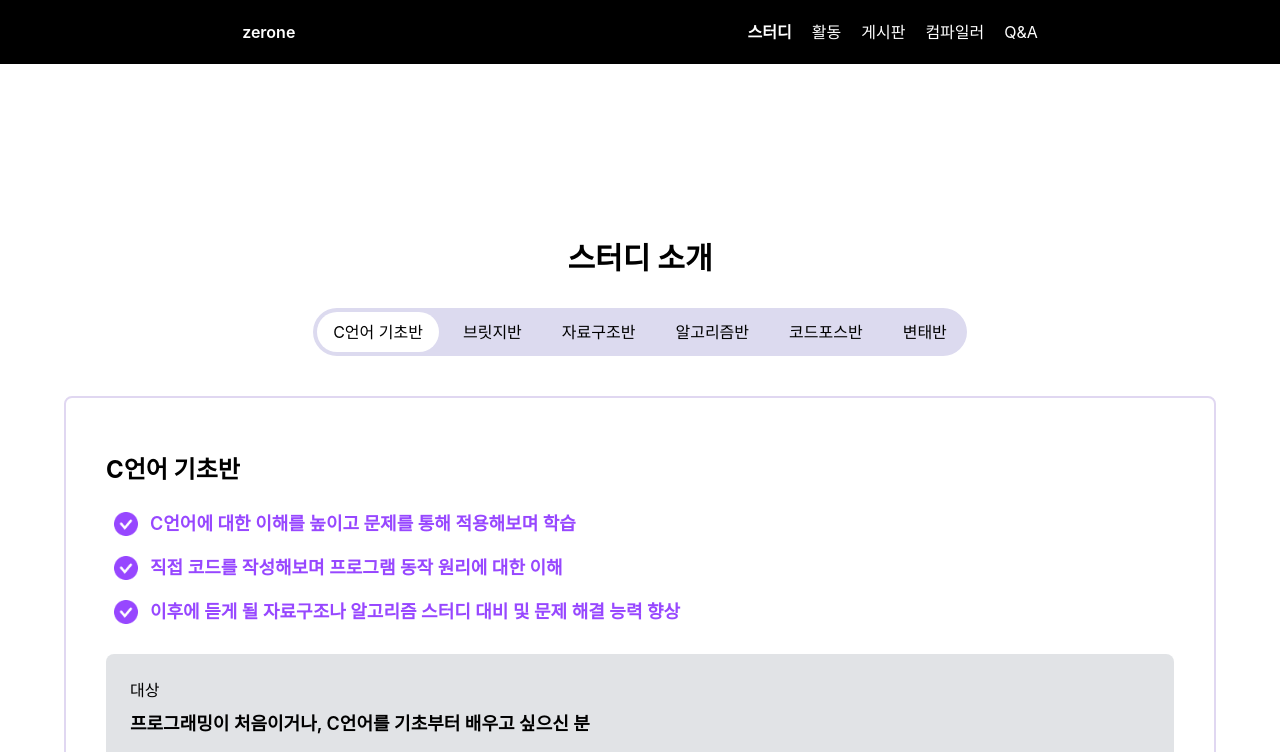
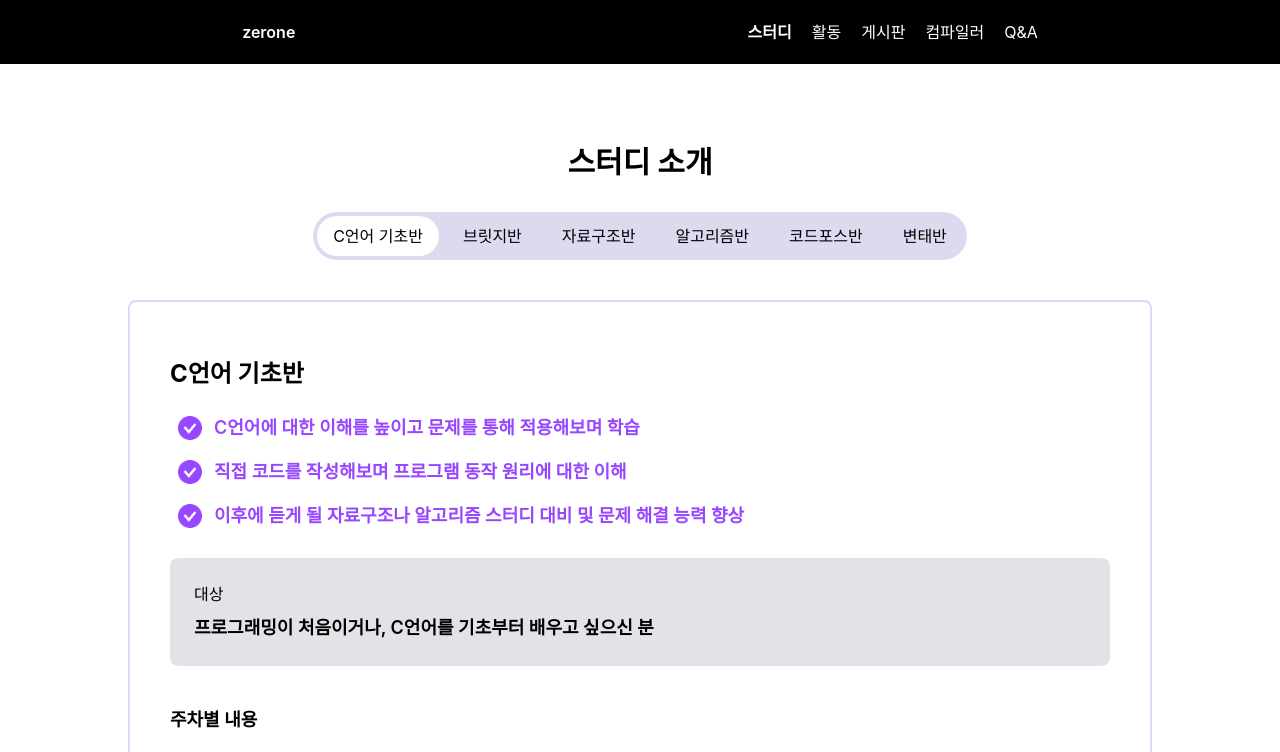
Before and after one commit to ZERONE-HOMEPAGE/client, a React (Vite) app: page /study in a window 1280 px wide. Shown: the top 752 px of the page. Built offline with nearby package versions, Linux system fonts and the light colour scheme; a web font is replaced by a local one.

Commit message:
style: 페이지 요소 양옆 마진 통일

```diff
--- a/src/components/sections/MainPage/Awards.tsx
+++ b/src/components/sections/MainPage/Awards.tsx
@@ -56,7 +56,7 @@ export default function Awards() {
                 <h1 className="text-3xl font-bold mt-3 md:mt-5 -mb-32 md:mb-0">수상 이력</h1>
             </div>
 
-            <div data-aos="fade-up" className="flex flex-col w-[80%] flex-1 max-w-4xl items-center justify-center gap-4">
+            <div data-aos="fade-up" className="flex flex-col flex-1 w-full max-w-5xl items-center justify-center gap-4">
                 <PillTab
                 tabElements={[
                     { label: "shake!", active: activeTabIdx === 0 },
@@ -87,7 +87,7 @@ export default function Awards() {
                 ))}
                 </div>
             </div>
-            <p className="max-w-[25rem] md:max-w-[51rem] leading-relaxed text-sm md:text-lg font-bold text-center mb-4 md:mb-12 -mt-32 md:mt-0 px-4">
+            <p className="max-w-5xl leading-relaxed text-sm md:text-lg font-bold text-center mb-4 md:mb-12 -mt-32 md:mt-0">
             위와 같은 수상 경험을 통해 알고리즘 문제 해결 능력을 입증하였으며 다양한 문제 유형을 분석하고 해결하는 과정에서 논리적 사고력과 실전 감각을 지속적으로 향상시켜 왔습니다.
             </p>
 
--- a/src/components/sections/MainPage/ClubIntro.tsx
+++ b/src/components/sections/MainPage/ClubIntro.tsx
@@ -11,18 +11,18 @@ export default function ClubIntro() {
 
     return (
         <Background image={background}>
-            <div className="px-4 md:px-8 lg:px-16 w-full">
+            <div className=" w-full max-w-5xl">
                 <p className="text-2xl md:text-3xl lg:text-4xl font-bold text-center text-white mt-[10vh] mb-6 md:mb-10">학회소개</p>
-                <p className='max-w-[57rem] mx-auto leading-relaxed text-lg md:text-xl font-semibold text-center text-violet-300 mb-8 md:mb-12'>{Text.introText}</p>
+                <p className='w-full mx-auto leading-relaxed text-lg md:text-xl font-semibold text-center text-violet-300 mb-8 md:mb-12'>{Text.introText}</p>
 
-                <ShadowBox className='max-w-6xl mx-auto'>
+                <ShadowBox className='w-full'>
                     <div className='p-6 md:p-8 lg:p-10'>
                         <p className='text-2xl md:text-3xl font-bold text-white mb-4 md:mb-6'>설립 목적</p>
                         <p className='leading-relaxed text-lg md:text-xl font-semibold text-gray-200'>{Text.purposeText}</p>
                     </div>
                 </ShadowBox>
 
-                <ShadowBox className='max-w-6xl mx-auto'>
+                <ShadowBox className='w-full'>
                     <div className='p-6 md:p-8 lg:p-9'>
                         <p className='text-2xl md:text-3xl font-bold text-white mb-6 md:mb-8'>주요 활동</p>
 
--- a/src/components/sections/MainPage/CompetitionHistory.tsx
+++ b/src/components/sections/MainPage/CompetitionHistory.tsx
@@ -3,11 +3,11 @@ import competetionImg from "@/assets/images/competition.jpg";
 
 export default function CompetitionHistory() {
     return (
-        <div className="w-full min-h-[100vh] flex flex-col items-center justify-center p-4">
-            <p className="font-bold text-lg">자체 경진대회</p>
-            <h1 className="text-2xl font-bold mb-4">개최 이력</h1>
+        <div className="w-full max-w-5xl min-h-[100vh] flex flex-col items-center justify-center">
+            <p className="font-bold text-2xl">자체 경진대회</p>
+            <h1 className="text-3xl font-bold mb-4">개최 이력</h1>
 
-            <Card animation="fade-right" className="relative w-[95%] md:w-[60%] h-48 text-white mb-4 flex flex-row items-end justify-evenly p-0 overflow-hidden">
+            <Card animation="fade-right" className="relative w-full h-48 text-white mb-4 flex flex-row items-end justify-evenly p-0 overflow-hidden">
                 <img
                     src={competetionImg}
                     alt="배경"
@@ -27,7 +27,7 @@ export default function CompetitionHistory() {
                 </ul>
             </Card>
 
-            <Card animation="fade-left" className="relative w-[95%] md:w-[60%] h-48 text-white mb-8 flex flex-row items-end justify-evenly p-0 overflow-hidden">
+            <Card animation="fade-left" className="relative w-full h-48 text-white mb-8 flex flex-row items-end justify-evenly p-0 overflow-hidden">
                 <img
                     src={competetionImg}
                     alt="배경"
@@ -47,7 +47,7 @@ export default function CompetitionHistory() {
                 </div>
             </Card>
 
-            <p className="w-[80%] text-center">
+            <p className="w-full text-center">
                 학회에서는 알고리즘 및 프로그래밍 실력을 향상시키고 우수 인재를 발굴하기 위한 다양한 경진대회를 주최하고 있습니다. 이러한 경진대회는 참가자들에게 실력을 검증할 기회를 제공할 뿐만 아니라 학회 차원에서 프로그래밍 학습 문화와 경쟁력을 강화하는 데 기여하고 있습니다. 이를 통해 실전 경험을 쌓고 보다 심화된 문제 해결 능력을 배양할 수 있는 환경이 조성되고 있습니다.
             </p>
         </div>
--- a/src/components/sections/StudyPage/StudyIntro.tsx
+++ b/src/components/sections/StudyPage/StudyIntro.tsx
@@ -86,8 +86,8 @@ export default function StudyIntro() {
     const [activeTabIdx, setActiveTabIdx] = useState<number>(0);
 
     return (
-        <div className="w-full min-h-[100vh] flex flex-col items-center p-4">
-            <h1 className="text-3xl font-bold mt-40 mb-8">스터디 소개</h1>
+        <div className="w-full flex flex-col items-center my-20">
+            <h1 className="text-3xl font-bold mb-8">스터디 소개</h1>
             <PillTab
             tabElements={[
                 { label: "  C언어 기초반 ", active: activeTabIdx === 0 },
@@ -101,7 +101,7 @@ export default function StudyIntro() {
             activeTabIdx={activeTabIdx}/>
 
             {Class.filter(item => item.tabIdx === activeTabIdx).map((item, index) => (
-            <div key={index} className="w-full max-w-6xl flex flex-col items-start border-2 border-[#E0D7F1] rounded-lg p-10 mt-10 mx-8">
+            <div key={index} className="w-full max-w-5xl flex flex-col items-start border-2 border-[#E0D7F1] rounded-lg p-10 mt-10 mx-8">
                 <p className="text-2xl font-bold my-4">{item.name}</p>
                 {item.intro.map((introText, i) => (
                 <Icon_TextBox key={i} text={introText} divClassName="m-2" iconClassName="w-6 h-6" textClassName="text-lg text-[#9747FF] font-semibold max-w-7xl" iconSrc={CheckIcon}/>
--- a/src/pages/MainPage.tsx
+++ b/src/pages/MainPage.tsx
@@ -21,7 +21,7 @@ export default function MainPage() {
 
   return (
     <div className="min-w-full h-full flex flex-col">
-      <div className="flex flex-col h-screen -mt-14">
+      <div className="flex flex-col h-screen -mt-16">
         {isMobile ? <MobileHero /> : <Hero />}
       </div>
       <div className="min-w-full flex flex-col items-center justify-center">
--- a/src/pages/StudyPage.tsx
+++ b/src/pages/StudyPage.tsx
@@ -2,8 +2,8 @@ import StudyIntro from '@/components/sections/StudyPage/StudyIntro';
 
 export default function StudyPage() {
   return (
-    <div className="min-w-full h-full flex flex-col">
-      <div className="min-w-full flex flex-col items-center justify-center">
+    <div className="w-full h-full flex flex-col ">
+      <div className="w-full flex flex-col items-center justify-center">
         <StudyIntro/>
       </div>
     </div>
```
Lines whose indentation alone changed are shown as unchanged.
